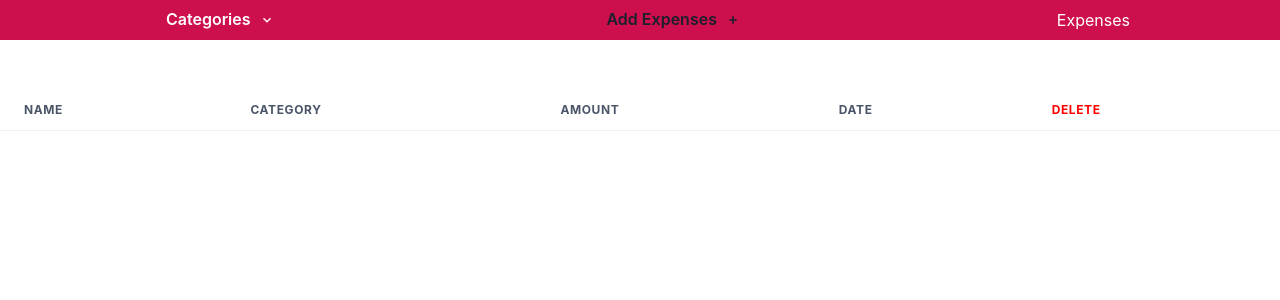
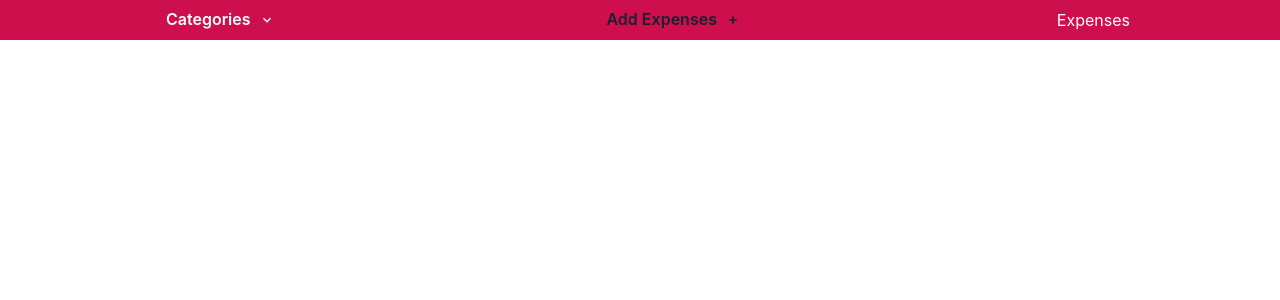
Before and after one commit to Brunopavasovic/track-budget-app, a React (Create React App) app: page /expense-desktop in a window 1280 px wide. Shown: the top 300 px of the page. Built offline with nearby package versions, Linux system fonts and the light colour scheme.

Commit message:
fixed items group by date

```diff
--- a/src/BudgetItemsContext.tsx
+++ b/src/BudgetItemsContext.tsx
@@ -14,9 +14,7 @@ const savedItems = () => {
 export const BudgetItemsContext = createContext<BudgetContextType | null>(null);
 export const BudgetItemsProvider = ({ children }: ShowItemsProviderProps) => {
   const [items, setItems] = useState<BudgetItems[]>(savedItems);
-  const [splitItems, setSplitItems] = useState<Record<string, NewItemsType[]>>(
-    {}
-  );
+  const [splitItems, setSplitItems] = useState<[string, BudgetItems[]][]>([]);
 
   useEffect(() => {
     const spliting = items.reduce(
@@ -26,10 +24,15 @@ export const BudgetItemsProvider = ({ children }: ShowItemsProviderProps) => {
         return { ...acc, [key[0]]: [...(prev ?? []), item] };
       },
       {}
-    ) as unknown as Record<string, NewItemsType[]>;
+    ) as unknown as Record<string, BudgetItems[]>;
     const res = Object.entries(spliting);
+    const sort = res.sort((a, b) => {
+      const dateA: number = new Date(a[0]).getTime();
+      const dateB: number = new Date(b[0]).getTime();
+      return dateB - dateA;
+    });
     console.log(res);
-    /* setSplitItems(res); */
+    setSplitItems(sort);
 
     // aha... ok typescript ti je ponekad malo retardiran
     // u typescriptu Record<string, string> =/= {[key:string]: string}
--- a/src/components/Desktop/ExpensesDesktop.tsx
+++ b/src/components/Desktop/ExpensesDesktop.tsx
@@ -9,13 +9,21 @@ import {
   Thead,
   Tr,
 } from "@chakra-ui/react";
-import React from "react";
+import React, { Fragment } from "react";
 import { useBudgetContext } from "../../BudgetItemsContext";
 
 export const ExpensesDesktop = () => {
-  const { items } = useBudgetContext();
+  const { splitItems } = useBudgetContext();
   return (
     <Box display={["none", "none", "table"]} w="100vw" h="100vh">
+      {splitItems.map((expenses) => {
+        const [date, items] = expenses;
+        return (
+          <Fragment>
+            <Box ml="30px" bg="gray.200" w="max-content" mt="20px">
+              {date}
+            </Box>
+            <Fragment>
               <TableContainer mt="50px">
                 <Table>
                   <Thead>
@@ -28,14 +36,13 @@ export const ExpensesDesktop = () => {
                     </Tr>
                   </Thead>
                   <Tbody>
-            {items &&
-              items.map((item) => {
+                    {items.map((item) => {
                       return (
                         <Tr>
                           <Td>{item.name}</Td>
                           <Td>{item.category}</Td>
                           <Td>{`${item.amount}$`}</Td>
-                    <Td>{Date.now()}</Td>
+                          <Td>{item.date.split("T")[1].slice(0, 5)}</Td>
                           <Td>
                             <Button colorScheme="red">X</Button>
                           </Td>
@@ -45,6 +52,10 @@ export const ExpensesDesktop = () => {
                   </Tbody>
                 </Table>
               </TableContainer>
+            </Fragment>
+          </Fragment>
+        );
+      })}
     </Box>
   );
 };
--- a/src/components/Mobile/AddExpensesMobile.tsx
+++ b/src/components/Mobile/AddExpensesMobile.tsx
@@ -20,7 +20,7 @@ export const AddExpensesMobile = () => {
     <Box
       height="full"
       flexDirection="column"
-      display={["flex", "flex", "flex"]}
+      display={["flex", "flex", "none"]}
       alignItems="center"
       h="full"
     >
--- a/src/components/Mobile/DateInfoTrack.tsx
+++ b/src/components/Mobile/DateInfoTrack.tsx
@@ -8,7 +8,7 @@ export const DateInfoTrack = ({ date }: DateProps) => {
   return (
     <Box display="flex" alignItems="center" w="full" bg="gray.100" h="30px">
       <Text ml="5%" fontSize="sm" fontWeight="semibold" color="gray.500">
-        {date.split("T")[0]}
+        {date}
       </Text>
     </Box>
   );
--- a/src/components/Mobile/ExpensesMobile.tsx
+++ b/src/components/Mobile/ExpensesMobile.tsx
@@ -7,10 +7,15 @@ import { useBudgetContext } from "../../BudgetItemsContext";
 import { DateInfoTrack } from "./DateInfoTrack";
 
 export const ExpensesMobile = () => {
-  const { items, removeItem, splitItems } = useBudgetContext();
+  const { removeItem, splitItems } = useBudgetContext();
 
   return (
     <Box display={["flex", "flex", "none"]} flexDirection="column" h="full">
+      {splitItems.map((dateItemArray) => {
+        const [date, items] = dateItemArray;
+        return (
+          <Fragment key={date}>
+            <DateInfoTrack date={date} />
             {items &&
               items.map((item) => {
                 return (
@@ -66,6 +71,9 @@ export const ExpensesMobile = () => {
                   </Fragment>
                 );
               })}
+          </Fragment>
+        );
+      })}
     </Box>
   );
 };
--- a/src/components/types/type.ts
+++ b/src/components/types/type.ts
@@ -4,7 +4,7 @@ export interface BudgetContextType {
   onSubmit: (data: BudgetItems) => void;
   removeItem: (id: number) => void;
   items: BudgetItems[];
-  splitItems: Record<string, NewItemsType[]>;
+  splitItems: [string, BudgetItems[]][];
 }
 
 export interface BudgetItems {
```
Also changed, not shown: src/components/Desktop/AddExpensesDesktop.tsx (added, +25 -0 lines). Lines whose indentation alone changed are shown as unchanged.
